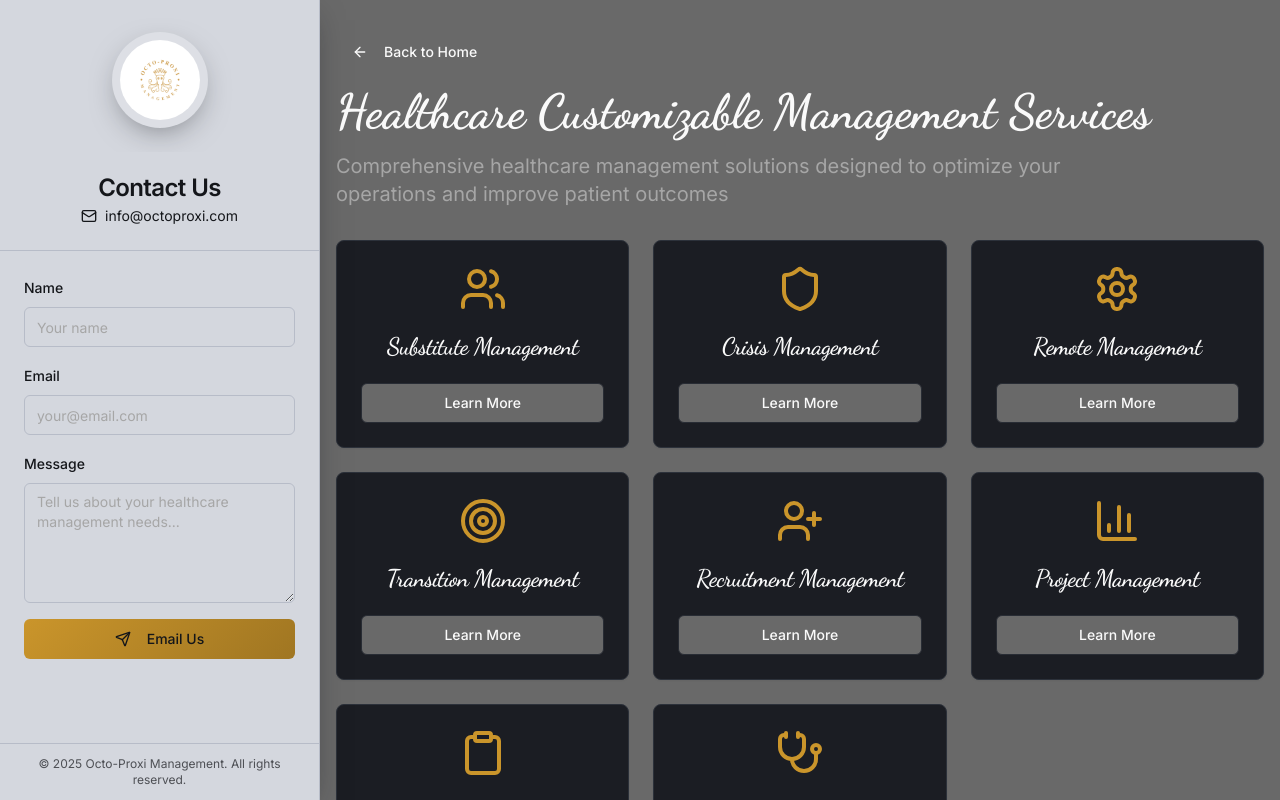
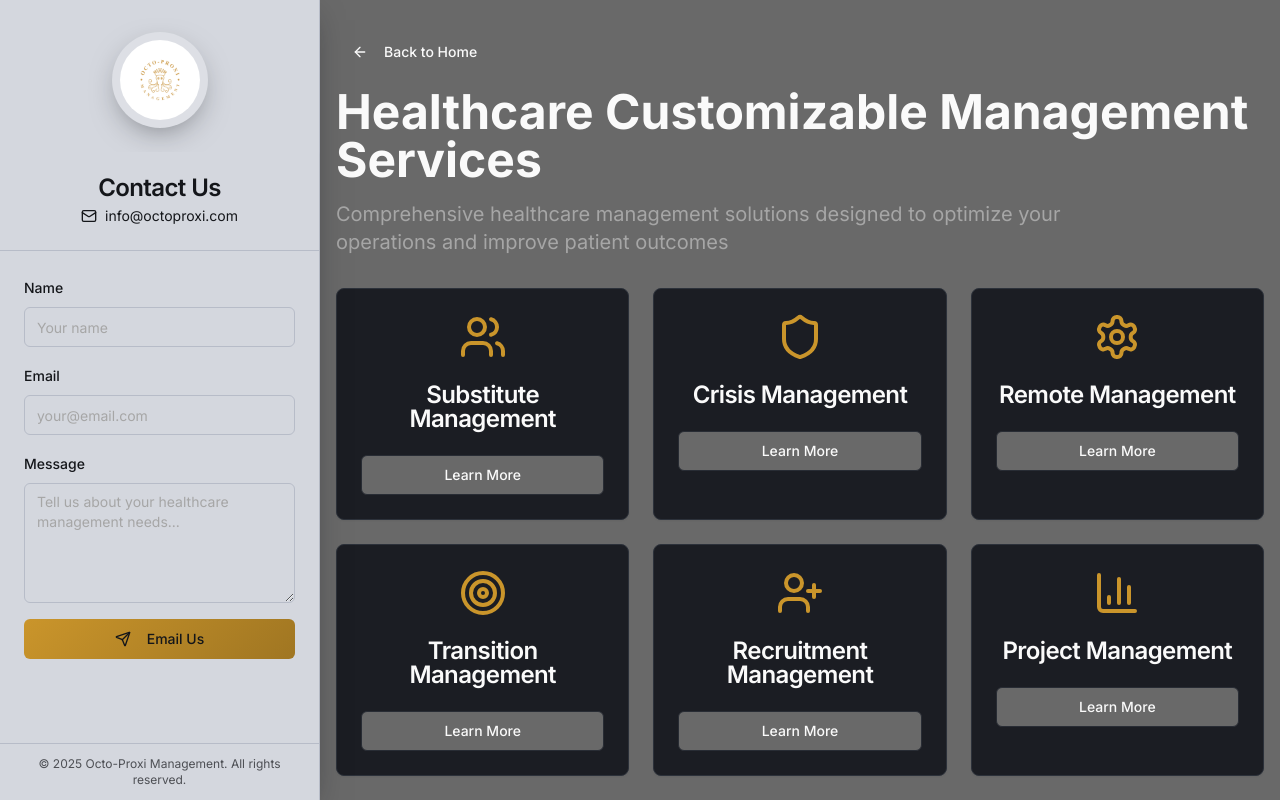
Before and after one commit to tinashe13/octo-proxi-connect, a React (Vite) app: page /management-services in a window 1280 px wide. Shown: the top 800 px of the page. Built offline with nearby package versions, Linux system fonts and the light colour scheme.

Commit message:
Fix font consistency
Ensure consistent font usage across the entire website.

```diff
--- a/src/pages/AssistantServices.tsx
+++ b/src/pages/AssistantServices.tsx
@@ -58,7 +58,7 @@ export default function AssistantServices() {
               Back to Home
             </Button>
 
-            <h1 className="text-4xl md:text-5xl font-bold text-foreground mb-4 font-script">
+            <h1 className="text-4xl md:text-5xl font-bold text-foreground mb-4">
               Assistant Services
             </h1>
             <p className="text-xl text-muted-foreground max-w-3xl">
@@ -71,7 +71,7 @@ export default function AssistantServices() {
               <Card key={index} className="bg-card border-border hover:shadow-elegant transition-all duration-300 hover:scale-105">
                 <CardHeader className="text-center">
                   <service.icon className="h-12 w-12 text-primary mb-4 mx-auto" />
-                  <CardTitle className="text-card-foreground font-script">{service.title}</CardTitle>
+                  <CardTitle className="text-card-foreground">{service.title}</CardTitle>
                 </CardHeader>
                 <CardContent>
                   <Dialog>
--- a/src/pages/ManagementServices.tsx
+++ b/src/pages/ManagementServices.tsx
@@ -68,7 +68,7 @@ export default function ManagementServices() {
               Back to Home
             </Button>
 
-            <h1 className="text-4xl md:text-5xl font-bold text-foreground mb-4 font-script">
+            <h1 className="text-4xl md:text-5xl font-bold text-foreground mb-4">
               Healthcare Customizable Management Services
             </h1>
             <p className="text-xl text-muted-foreground max-w-3xl">
@@ -81,7 +81,7 @@ export default function ManagementServices() {
               <Card key={index} className="bg-card border-border hover:shadow-elegant transition-all duration-300 hover:scale-105">
                 <CardHeader className="text-center">
                   <service.icon className="h-12 w-12 text-primary mb-4 mx-auto" />
-                  <CardTitle className="text-card-foreground font-script">{service.title}</CardTitle>
+                  <CardTitle className="text-card-foreground">{service.title}</CardTitle>
                 </CardHeader>
                 <CardContent>
                   <Dialog>
```
